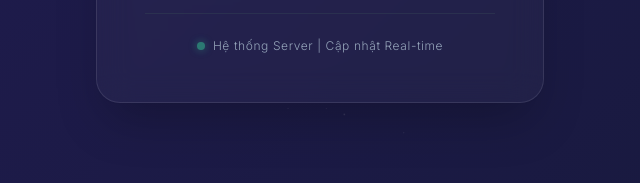
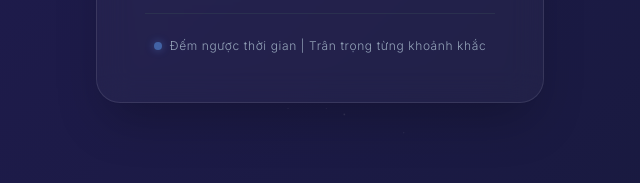
Before and after one commit to NDK2002/The-Last-Mondays, a plain HTML site: page index.html in a window 1280 px wide. Shown: the part 529-712 px from the top of the page, 320-960 px from the left. Drawn offline with nearby package versions, Linux system fonts and the light colour scheme.

Commit message:
style(ui): change footer message to match website theme

```diff
--- a/index.html
+++ b/index.html
@@ -30,9 +30,8 @@
 
         <div
             class="mt-10 pt-6 border-t border-slate-700/50 text-xs text-slate-400 tracking-wider font-light flex items-center justify-center gap-2">
-            <span
-                class="w-2 h-2 rounded-full bg-emerald-400 animate-pulse shadow-[0_0_8px_rgba(52,211,153,0.8)]"></span>
-            Hệ thống Server | Cập nhật Real-time
+            <span class="w-2 h-2 rounded-full bg-blue-400 animate-pulse shadow-[0_0_8px_rgba(96,165,250,0.8)]"></span>
+            Đếm ngược thời gian | Trân trọng từng khoảnh khắc
         </div>
     </div>
 
```
